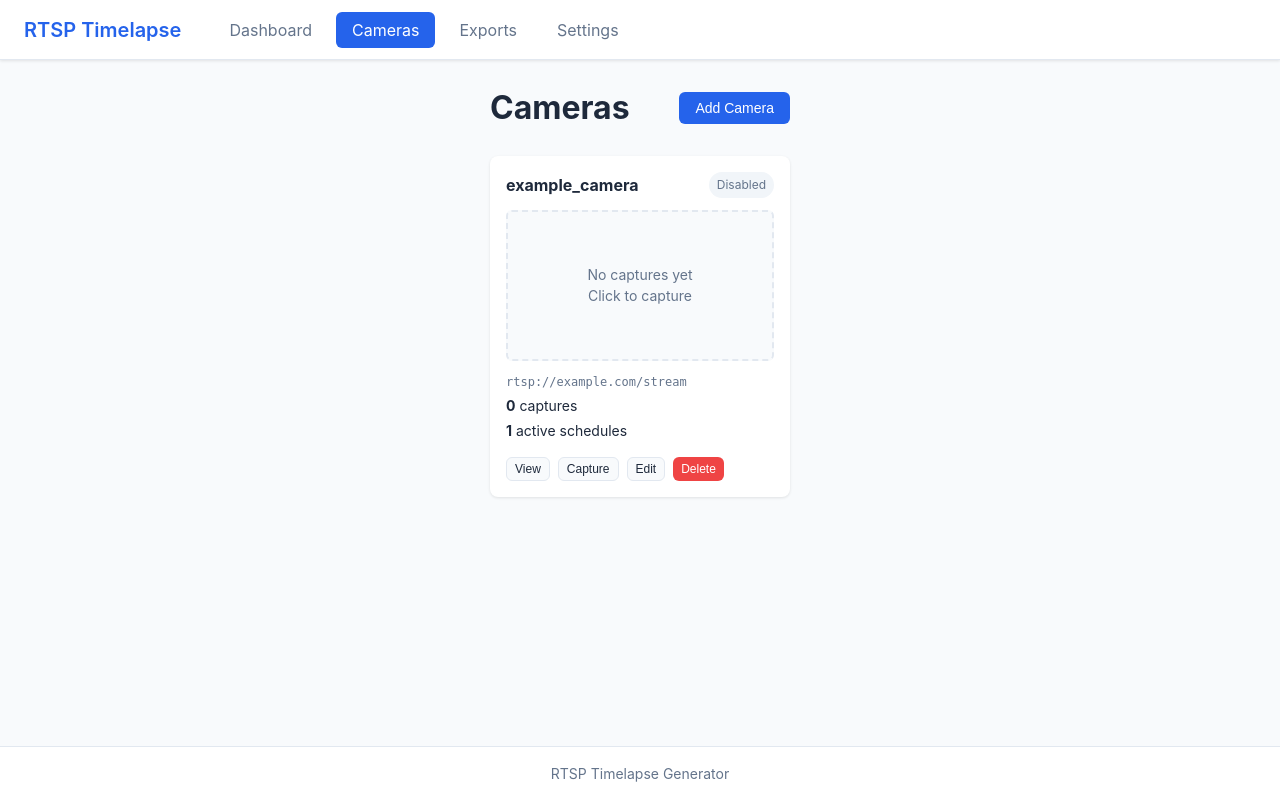
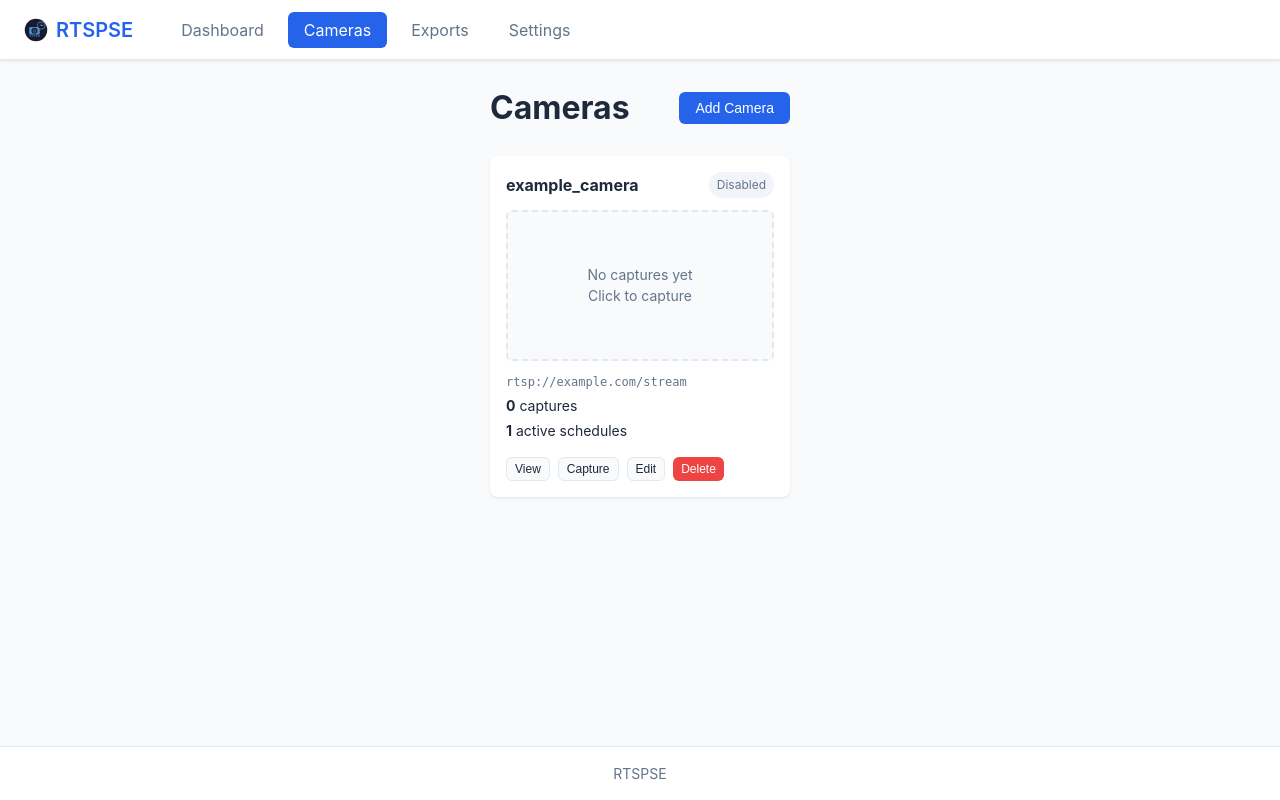
Before and after one commit to Inconel625/rtspse, a Flask app: page /cameras in a window 1280 px wide. Run offline with Flask 3, Linux system fonts and the light colour scheme; parts of the project's set-up code (start-up, migrations or seed data) failed here and were passed over; some libraries are stand-ins or nearby versions.

Commit message:
Update branding to RTSPSE with logo in navbar

```diff
--- a/src/web/static/css/style.css
+++ b/src/web/static/css/style.css
@@ -46,6 +46,14 @@ body {
     font-size: 1.25rem;
     color: var(--primary);
     margin-right: 2rem;
+    display: flex;
+    align-items: center;
+    gap: 0.5rem;
+}
+
+.nav-logo {
+    width: 24px;
+    height: 24px;
 }
 
 .nav-links {
--- a/src/web/templates/base.html
+++ b/src/web/templates/base.html
@@ -3,13 +3,13 @@
 <head>
     <meta charset="UTF-8">
     <meta name="viewport" content="width=device-width, initial-scale=1.0">
-    <title>{% block title %}RTSP Timelapse{% endblock %}</title>
+    <title>{% block title %}RTSPSE{% endblock %}</title>
     <link rel="icon" type="image/svg+xml" href="{{ url_for('static', filename='favicon.svg') }}">
     <link rel="stylesheet" href="{{ url_for('static', filename='css/style.css') }}">
 </head>
 <body>
     <nav class="navbar">
-        <div class="nav-brand">RTSP Timelapse</div>
+        <div class="nav-brand"><img src="{{ url_for('static', filename='favicon.svg') }}" alt="" class="nav-logo">RTSPSE</div>
         <ul class="nav-links">
             <li><a href="{{ url_for('pages.dashboard') }}" class="{% if request.endpoint == 'pages.dashboard' %}active{% endif %}">Dashboard</a></li>
             <li><a href="{{ url_for('pages.cameras_page') }}" class="{% if request.endpoint == 'pages.cameras_page' %}active{% endif %}">Cameras</a></li>
@@ -27,7 +27,7 @@
     </main>
 
     <footer class="footer">
-        <p>RTSP Timelapse Generator</p>
+        <p>RTSPSE</p>
     </footer>
 
     <script src="{{ url_for('static', filename='js/app.js') }}"></script>
```
